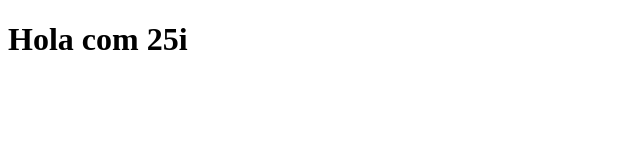
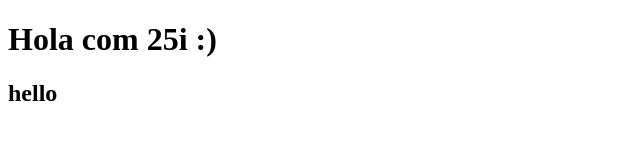
Before and after one commit to alejandrobusi/practica-com-25i, a plain HTML site: page index.html in a window 1280 px wide. Shown: the whole page, without its empty margins (0-640 px from the left). Drawn offline with Linux system fonts and the light colour scheme.

Commit message:
añadiendo h2

```diff
--- a/index.html
+++ b/index.html
@@ -8,6 +8,7 @@
   <title>Document</title>
 </head>
 <body>
-  <h1>Hola com 25i</h1>
+  <h1>Hola com 25i :)</h1>
+  <h2>hello</h2>
 </body>
 </html>
```
